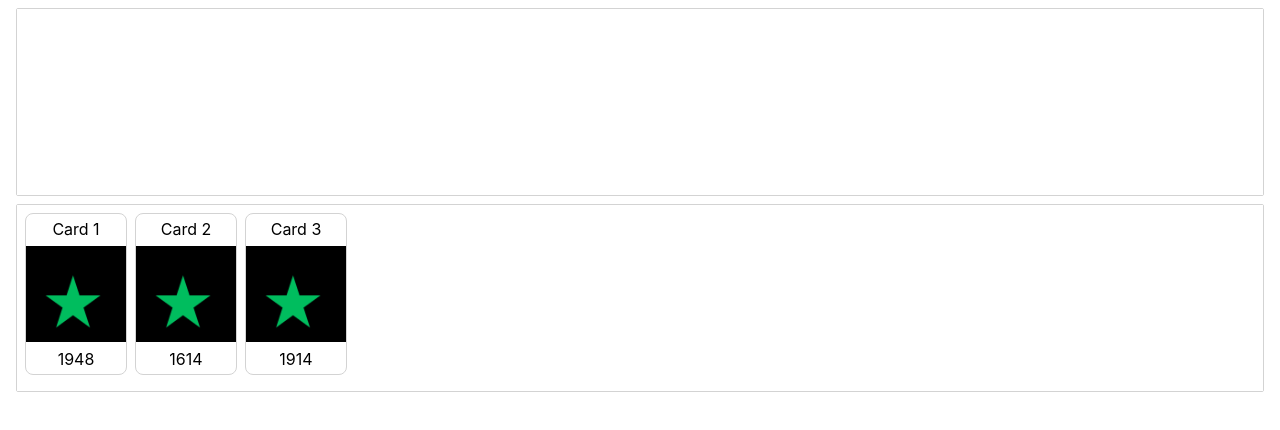
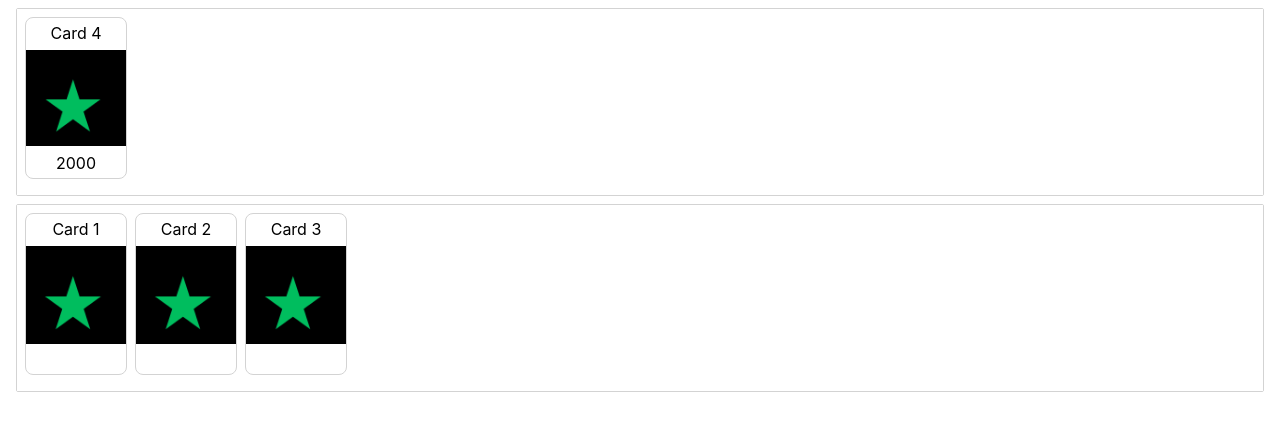
Before and after one commit to tg2648/solo-timeline, a React (Vite) app: page / in a window 1280 px wide. Shown: the top 430 px of the page. Built offline with nearby package versions, Linux system fonts and the light colour scheme.

Commit message:
Conditionally show year

```diff
--- a/src/Card.tsx
+++ b/src/Card.tsx
@@ -8,6 +8,7 @@
    key: string,
    card: CardType,
    index: number,
+   isYearDisplayed: boolean,
    isDragDisabled: boolean,
 }
 
@@ -35,6 +36,10 @@
 
 const CardYear = styled.div`
    margin-bottom: 5px;
+`
+
+const CardYearPlaceholder = styled(CardYear)`
+   min-height: 18px;
 `
 
 const CardImg = styled.div`
@@ -67,9 +72,11 @@
                         {props.card.content}
                      </CardContent>
                      <CardImg></CardImg>
-                     <CardYear>
-                        {props.card.year}
-                     </CardYear>
+                        {
+                           props.isYearDisplayed
+                           ? <CardYear>{props.card.year}</CardYear>
+                           : <CardYearPlaceholder/>
+                        }
                   </Container>
                )
             }
--- a/src/Hand.tsx
+++ b/src/Hand.tsx
@@ -40,6 +40,7 @@
 
                // Only drag from hand to timeline
                const isDragDisabled = props.hand.id === 'timeline'
+               const isYearDisplayed = props.hand.id === 'timeline'
 
                return (
                   <CardList
@@ -49,7 +50,12 @@
                   >
                      {props.cards.map((card, index) => {
                         return (
-                           <Card key={card.id} card={card} index={index} isDragDisabled={isDragDisabled} />
+                           <Card
+                              key={card.id}
+                              card={card}
+                              index={index}
+                              isYearDisplayed={isYearDisplayed}
+                              isDragDisabled={isDragDisabled} />
                         )
                      })}
                      {provided.placeholder}
--- a/src/data.ts
+++ b/src/data.ts
@@ -31,7 +31,7 @@
       },
       'timeline': {
          id: 'timeline',
-         cardIds: []
+         cardIds: ['4']
       },
    },
 
```
